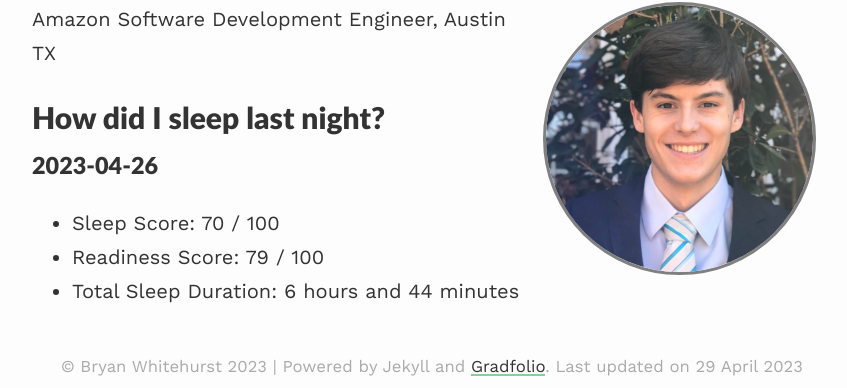
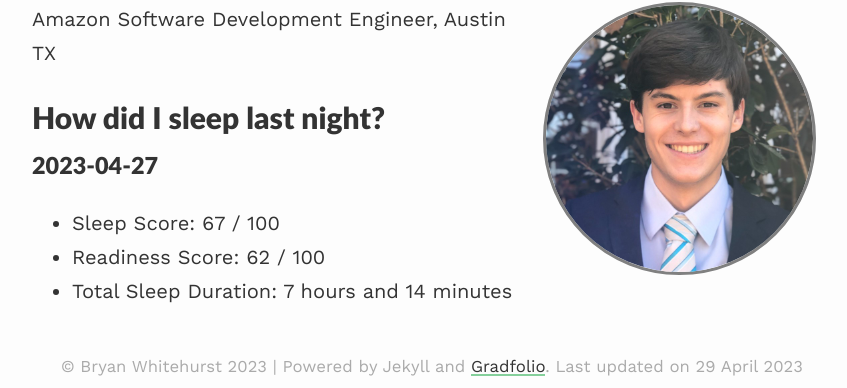
Before and after one commit to BryanWhitehurst/bryanwhitehurst.github.io, a Jekyll site: the page built from index.md, in a window 1280 px wide. Shown: the part 190-578 px from the top of the page, without its empty margins (208-1055 px from the left). Built offline with Jekyll 4.4.1, drawn with Linux system fonts in a browser that asks for light colours; nearby versions of some CDN libraries.

Commit message:
daily oura update

```diff
--- a/index.md
+++ b/index.md
@@ -10,7 +10,7 @@ published: true
 Amazon Software Development Engineer, Austin TX
 
 # How did I sleep last night?
-### 2023-04-26
-- Sleep Score: 70 / 100
-- Readiness Score: 79 / 100
-- Total Sleep Duration: 6 hours and 44 minutes
+### 2023-04-27
+- Sleep Score: 67 / 100
+- Readiness Score: 62 / 100
+- Total Sleep Duration: 7 hours and 14 minutes
```
